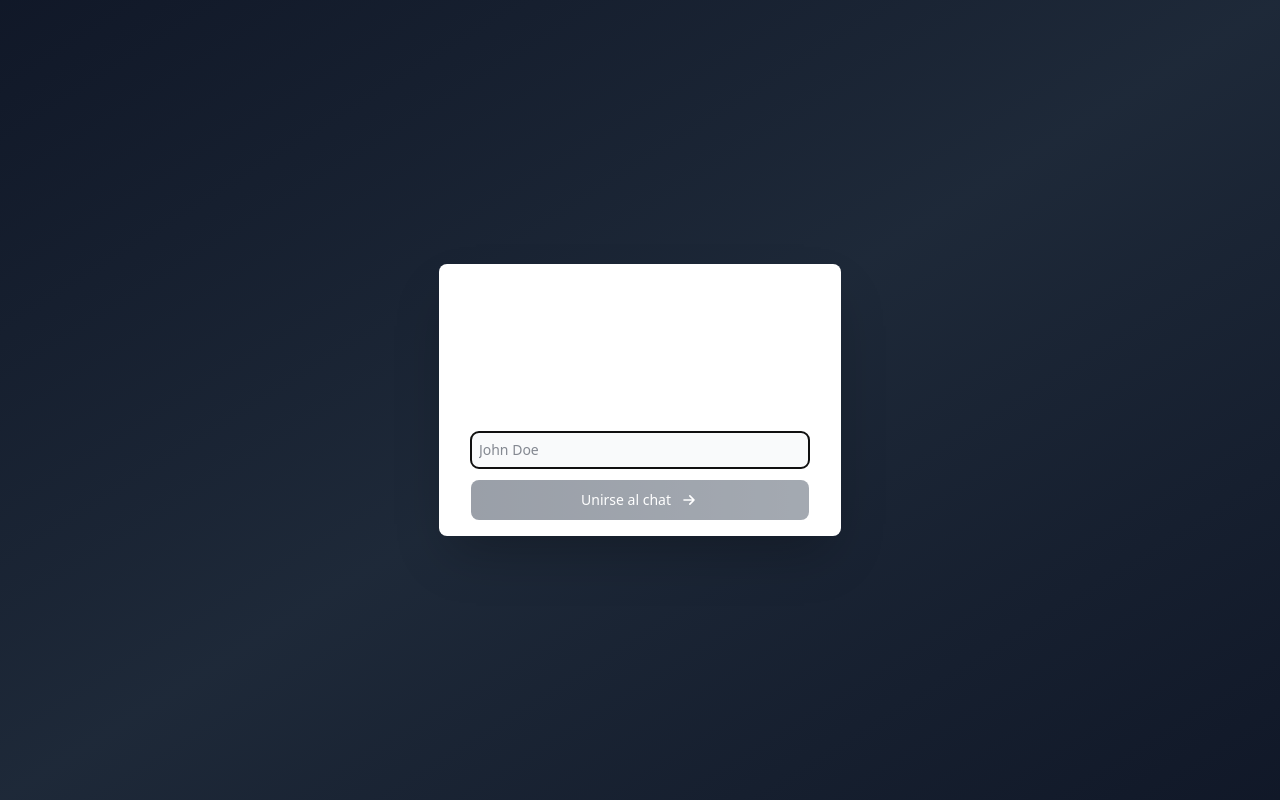
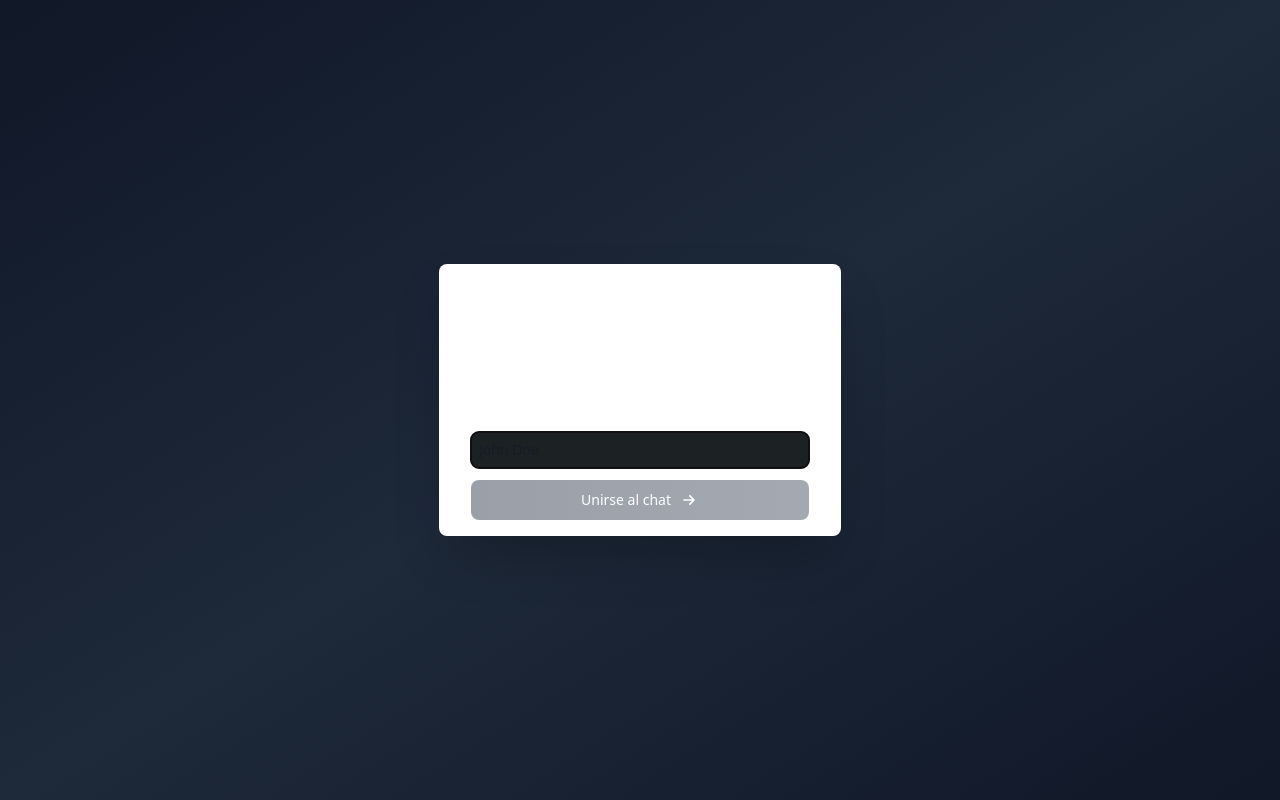
Before and after one commit to SK-ClaudioBustos/sistema-chat, a React app in the folder chat-frontend/: page / in a window 1280 px wide. Built offline with nearby package versions, Linux system fonts and the light colour scheme.

Commit message:
style: update input style on login form

```diff
--- a/chat-frontend/src/components/LoginPage/UsernameInput.tsx
+++ b/chat-frontend/src/components/LoginPage/UsernameInput.tsx
@@ -33,7 +33,6 @@ export const UsernameInput = ({
         </Label>
       </div>
       <TextInput
-        style={{ padding: "0.5rem"}}
         id="userName"
         type="text"
         placeholder="John Doe"
@@ -44,6 +43,7 @@ export const UsernameInput = ({
         color={error ? "failure" : undefined}
         aria-invalid={!!error}
         aria-describedby={error ? "username-error" : undefined}
+        style={{ padding: "0.5rem", backgroundColor: "#1c2123"}}
       />
       {error && (
         <p
```
